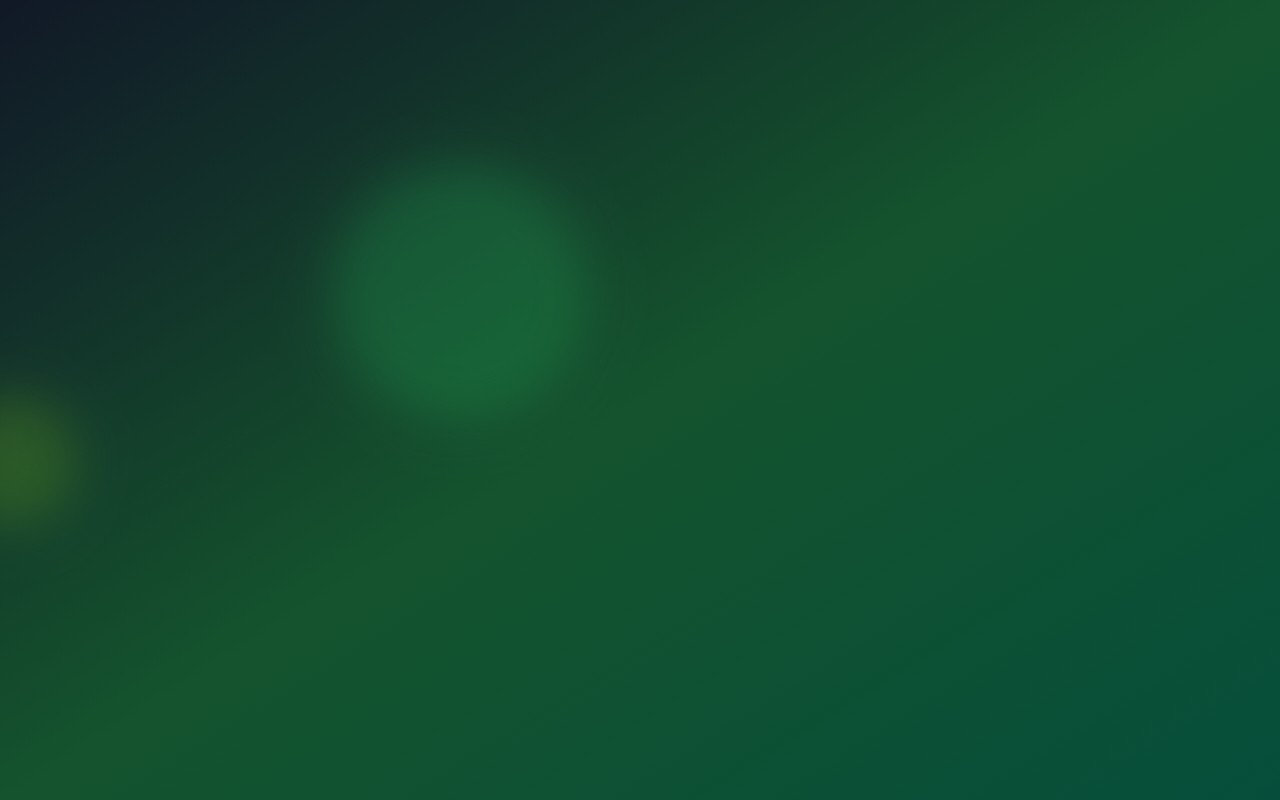
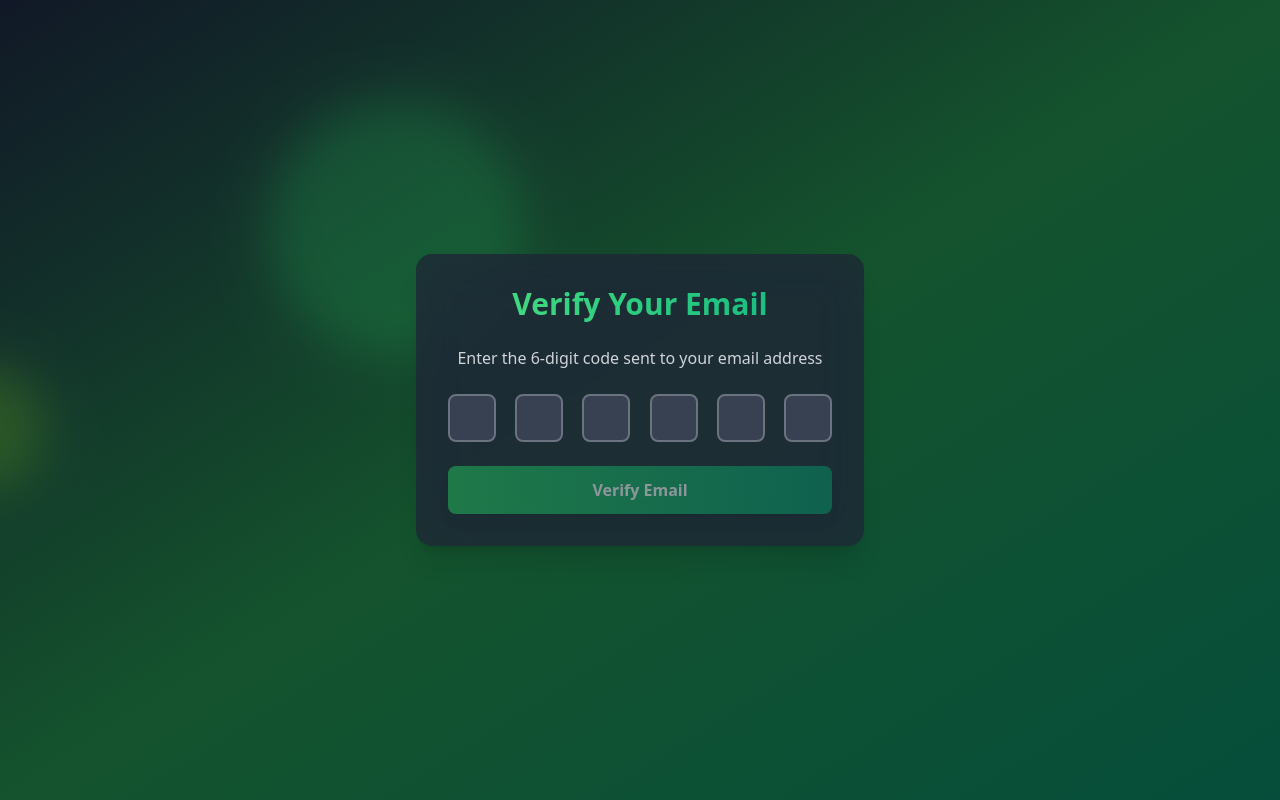
Before and after one commit to hamzathul/Advanced-Authentication, a React (Vite) app in the folder frontend/: page /verify-email in a window 1280 px wide. Before the commit this address had no page. Built offline with nearby package versions, Linux system fonts and the light colour scheme.

Commit message:
start: email verification

```diff
--- a/frontend/src/App.jsx
+++ b/frontend/src/App.jsx
@@ -2,6 +2,7 @@ import { Route, Routes } from "react-router-dom";
 import FloatingShape from "./components/FloatingShape";
 import SignUpPage from "./pages/SignUpPage";
 import LoginPage from "./pages/LoginPage";
+import EmailVerificationPage from "./pages/EmailVerificationPage";
 
 function App() {
   return (
@@ -33,8 +34,9 @@ function App() {
         />
         <Routes>
           <Route path="/" element={"Home"} />
-          <Route path="/signup" element={<SignUpPage/>} />
-          <Route path="/login" element={<LoginPage/>} />
+          <Route path="/signup" element={<SignUpPage />} />
+          <Route path="/login" element={<LoginPage />} />
+          <Route path="/verify-email" element={<EmailVerificationPage />} />
         </Routes>
       </div>
     </>
--- /dev/null
+++ b/frontend/src/pages/EmailVerificationPage.jsx
@@ -0,0 +1,87 @@
+import React, { useRef, useState } from "react";
+import { useNavigate } from "react-router-dom";
+import { motion } from "framer-motion";
+
+const EmailVerificationPage = () => {
+  const [code, setCode] = useState(["", "", "", "", "", ""]);
+  const inputRefs = useRef([]);
+  const navigate = useNavigate();
+  const isLoading = false;
+
+  const handleChange = (index, value) => {
+    const newCode = [...code]
+
+    // Handle pasted content
+    if(value.length>1){
+        const pastedCode = value.slice(0,6).split("")
+        for(let i=0;i<6;i++){
+            newCode[i] = pastedCode[i] || ""
+        }
+        setCode(newCode)
+
+        // focus on the last non-empty input or the first empty one
+        const lastFilledIndex = newCode.findLastIndex((digit)=>digit!=="")
+        const focusIndex = lastFilledIndex < 5 ? lastFilledIndex+1 : 5
+    }
+  };
+
+  const handleKeyDown = (index, e) => {
+    if(e.key==="Backspace" && !code[index] && index>0){
+        inputRefs.current[index-1].focus()
+    }
+  };
+  return (
+    <div
+      className="max-w-md w-full bg-gray-800 bg-opacity-50 backdrop-filter backdrop-blur-xl rounded-2xl
+    shadow-xl overflow-hidden"
+    >
+      <motion.div
+        initial={{ opacity: 0, y: -50 }}
+        animate={{ opacity: 1, y: 0 }}
+        transition={{ duration: 0.5 }}
+        className="bg-gray-800 bg-opacity-50 backdrop-filter backdrop-blur-xl rounded-2xl shadow-2xl
+        p-8 w-full max-w-md"
+      >
+        <h2
+          className="text-3xl font-bold mb-6 text-center bg-gradient-to-r from-green-400 to-emerald-500
+        text-transparent bg-clip-text"
+        >
+          Verify Your Email
+        </h2>
+        <p className="text-center text-gray-300 mb-6">
+          Enter the 6-digit code sent to your email address
+        </p>
+        <form className="space-y-6">
+          <div className="flex justify-between">
+            {code.map((digit, index) => (
+              <input
+                key={index}
+                ref={(eL) => (inputRefs.current[index] = eL)}
+                type="text"
+                maxLength="6"
+                value={digit}
+                onChange={(e) => handleChange(index, e.target.value)}
+                onKeyDown={(e) => handleKeyDown(index, e)}
+                className="w-12 h-12 text-center text-2xl font-bold bg-gray-700 text-white border-2
+                        border-gray-500 rounded-lg focus:border-green-500 focus:outline-none"
+              />
+            ))}
+          </div>
+          <motion.button
+            whileHover={{ scale: 1.05 }}
+            whileTap={{ scale: 0.95 }}
+            type="submit"
+            disabled={isLoading || code.some((digit) => !digit)}
+            className="w-full bg-gradient-to-r from-green-500 to-emerald-600 text-white
+            font-bold py-3 px-4 rounded-lg shadow-lg hover:from-green-600 hover:to-emerald-700 focus:outline-none
+            focus:ring-2 focus:ring-green-500 focus:ring-opacity-50 disabled:opacity-50"
+          >
+            {isLoading ? "Verifying..." : "Verify Email"}
+          </motion.button>
+        </form>
+      </motion.div>
+    </div>
+  );
+};
+
+export default EmailVerificationPage;
```
